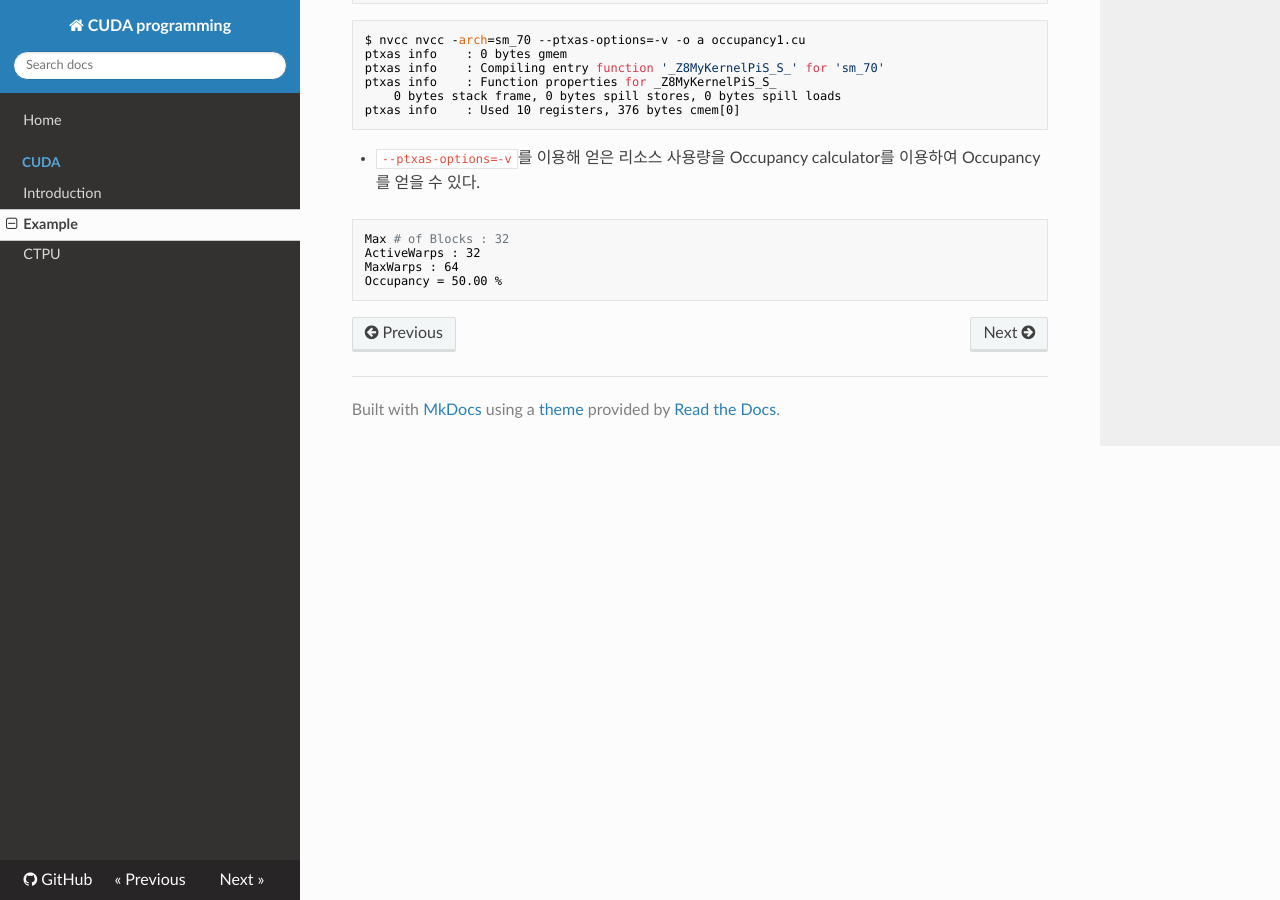
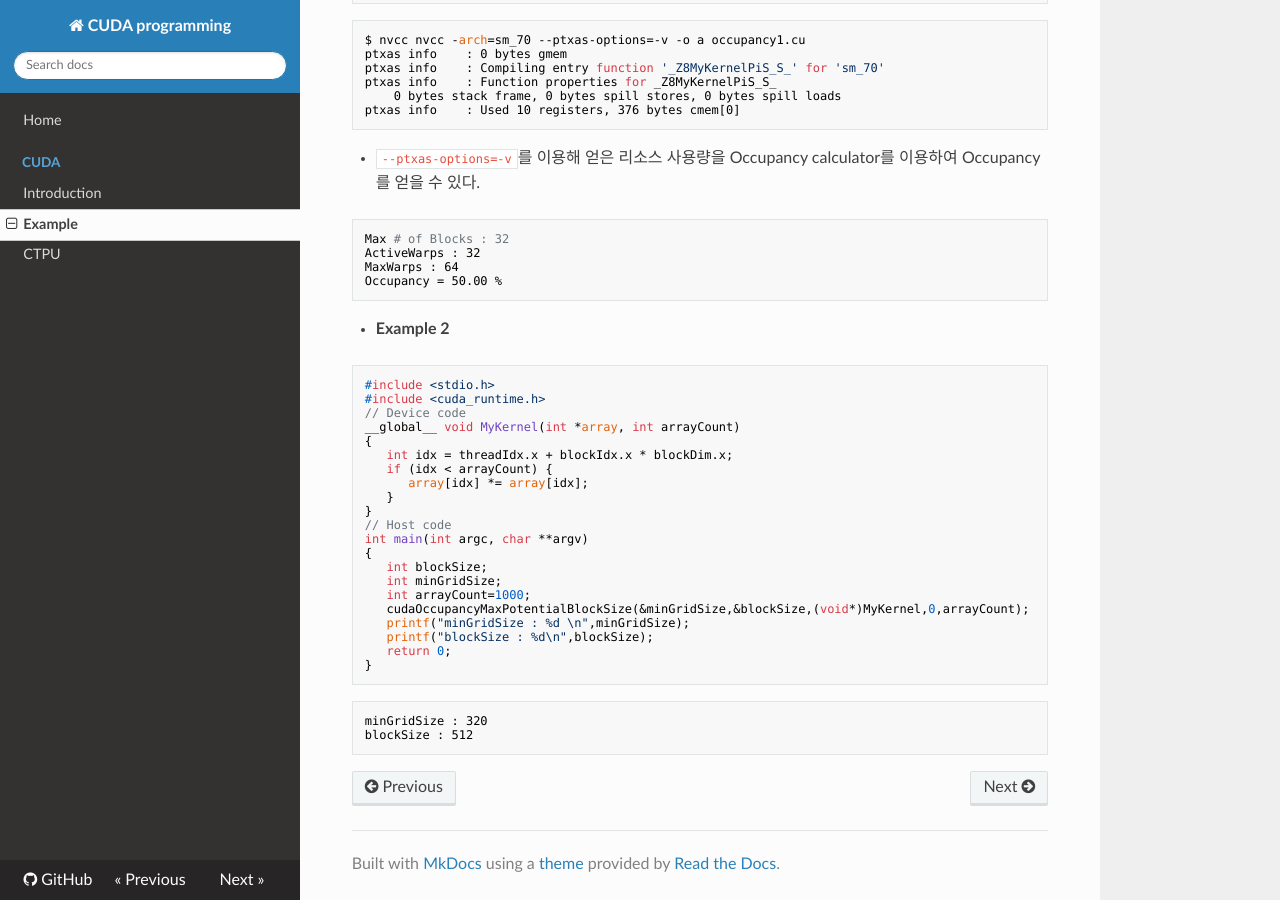
Before and after one commit to WonyoungCho/CUDA, an MkDocs documentation site: the page built from docs/CUDA_ex.md, in a window 1280 px wide and 900 px high, scrolled down 8808 px. Built offline with MkDocs 1.6.1, drawn with Linux system fonts in a browser that asks for light colours; nearby versions of some CDN libraries; old or Windows-style settings are respelled for this version of MkDocs.

Commit message:
Update CUDA_ex.md

````diff
--- a/docs/CUDA_ex.md
+++ b/docs/CUDA_ex.md
@@ -593,3 +593,32 @@ ActiveWarps : 32
 MaxWarps : 64
 Occupancy = 50.00 %
 ```
+
+- **Example 2**
+```c
+#include <stdio.h>
+#include <cuda_runtime.h>
+// Device code
+__global__ void MyKernel(int *array, int arrayCount)
+{
+   int idx = threadIdx.x + blockIdx.x * blockDim.x;
+   if (idx < arrayCount) {
+      array[idx] *= array[idx];
+   }
+}
+// Host code
+int main(int argc, char **argv)
+{
+   int blockSize;
+   int minGridSize;
+   int arrayCount=1000;
+   cudaOccupancyMaxPotentialBlockSize(&minGridSize,&blockSize,(void*)MyKernel,0,arrayCount);
+   printf("minGridSize : %d \n",minGridSize);
+   printf("blockSize : %d\n",blockSize);
+   return 0;
+}
+```
+```sh
+minGridSize : 320
+blockSize : 512
+```
````
